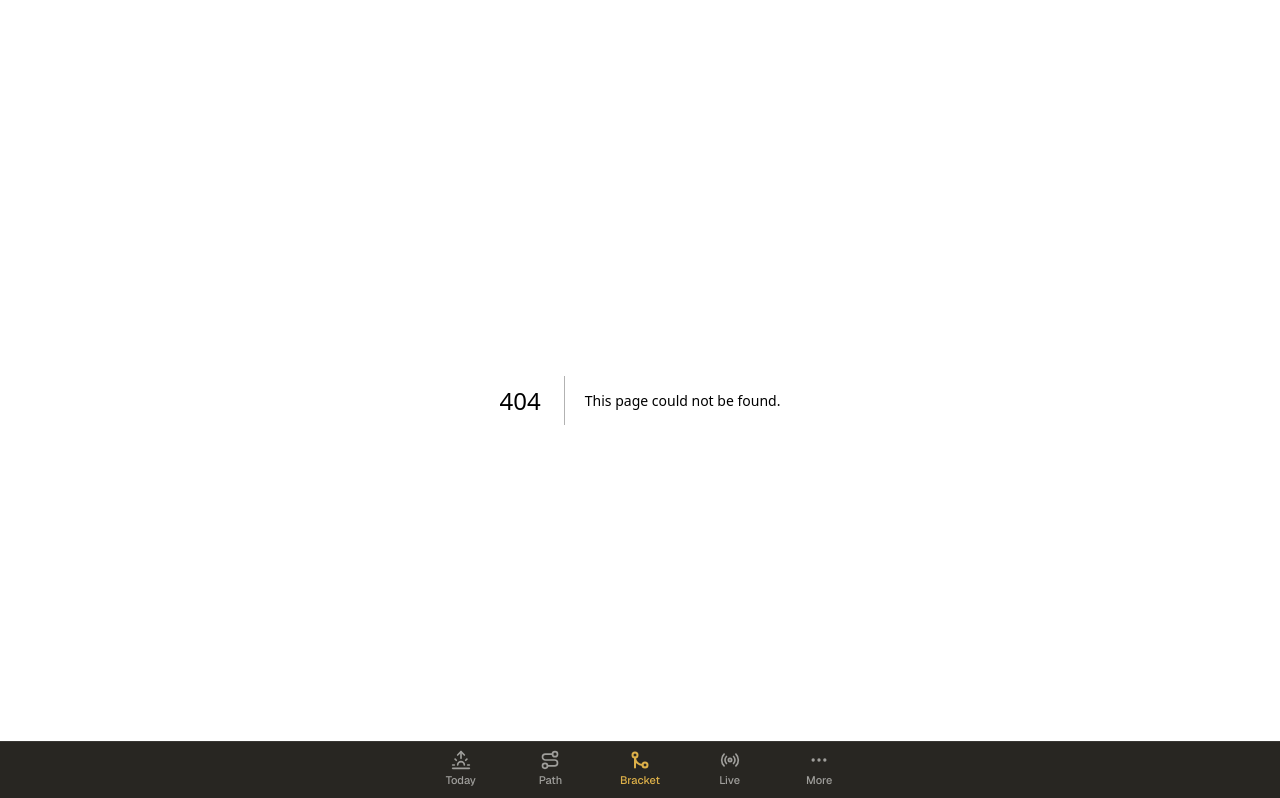
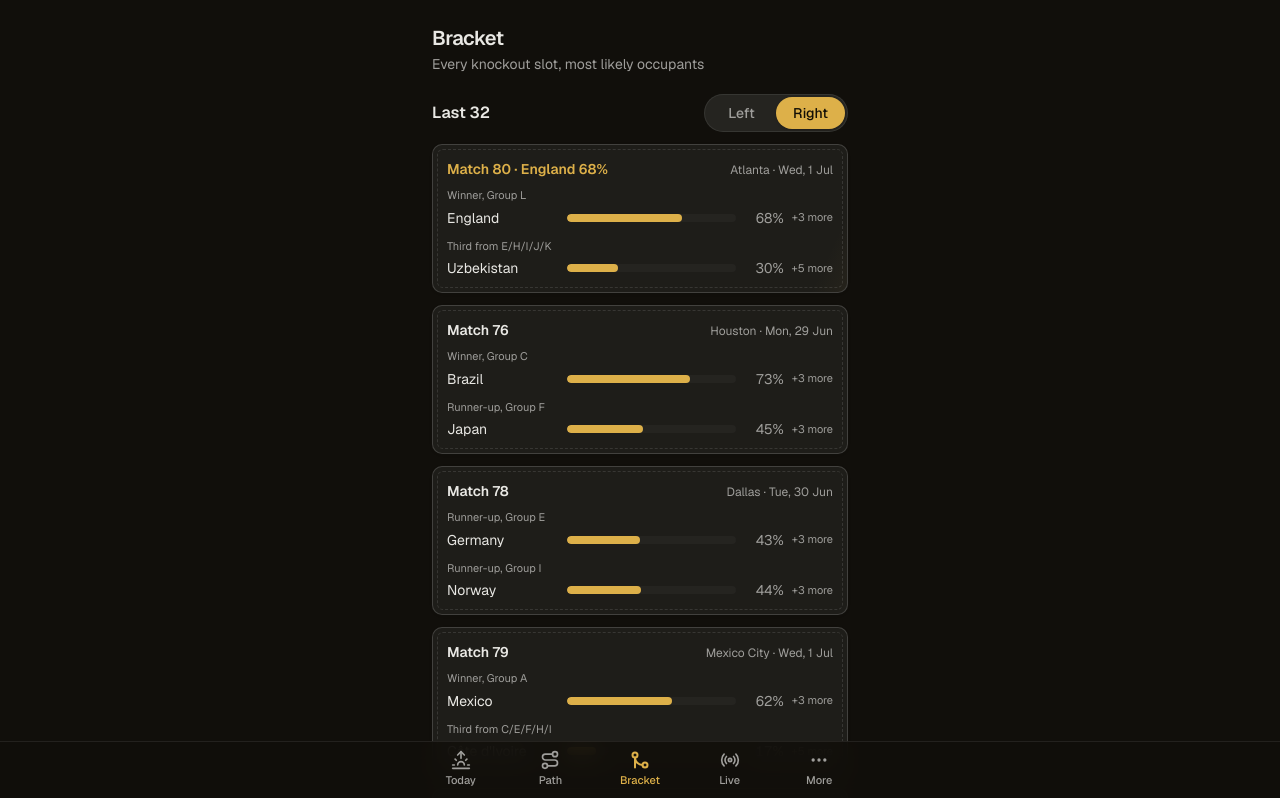
Before and after one commit to jonahanton/wolves-ai, a Next.js app in the folder web/: page /bracket in a window 1280 px wide. Before the commit this address had no page. Shown: the top 798 px of the page. Built offline with nearby package versions, Linux system fonts and the light colour scheme.

Commit message:
Add Bracket tab with slot cards and bottom sheet

```diff
--- /dev/null
+++ b/web/src/app/bracket/page.tsx
@@ -0,0 +1,19 @@
+import { BracketBoard } from "@/components/bracket/bracket-board";
+import { PageHeader } from "@/components/shell/page-header";
+import { buildBracketView } from "@/lib/bracket-view";
+import { loadLatestSnapshot } from "@/lib/load-snapshot";
+import { teamNames } from "@/lib/snapshot";
+
+export const dynamic = "force-dynamic";
+
+export default async function BracketPage() {
+  const snapshot = await loadLatestSnapshot();
+  const view = buildBracketView(snapshot, teamNames(snapshot));
+
+  return (
+    <main className="mx-auto flex w-full max-w-md flex-col gap-5 p-4">
+      <PageHeader title="Bracket" subtitle="Every knockout slot, most likely occupants" />
+      <BracketBoard view={view} />
+    </main>
+  );
+}
--- /dev/null
+++ b/web/src/components/bracket/bracket-board.tsx
@@ -0,0 +1,46 @@
+"use client";
+
+import { useState } from "react";
+import { RoundRows } from "@/components/bracket/round-rows";
+import { SlotCard } from "@/components/bracket/slot-card";
+import { SlotSheet } from "@/components/bracket/slot-sheet";
+import { Segmented } from "@/components/ui/segmented";
+import type { BracketViewModel, SlotView } from "@/lib/bracket-view";
+
+type Half = "left" | "right";
+
+interface BracketBoardProps {
+  view: BracketViewModel;
+}
+
+export function BracketBoard({ view }: BracketBoardProps) {
+  const [half, setHalf] = useState<Half>(view.englandHalf);
+  const [selected, setSelected] = useState<SlotView | null>(null);
+  const slots = half === "left" ? view.left : view.right;
+
+  return (
+    <div className="flex flex-col gap-5">
+      <section aria-label="Last 32 slots">
+        <div className="flex items-center justify-between gap-3">
+          <h2 className="font-semibold">Last 32</h2>
+          <Segmented
+            options={[
+              { value: "left", label: "Left" },
+              { value: "right", label: "Right" },
+            ]}
+            value={half}
+            onChange={setHalf}
+            className="w-36"
+          />
+        </div>
+        <div key={half} className="mt-3 flex flex-col gap-3 animate-[fade-up_260ms_var(--ease-out)]">
+          {slots.map((slot) => (
+            <SlotCard key={slot.match} slot={slot} onSelect={setSelected} />
+          ))}
+        </div>
+      </section>
+      <RoundRows rounds={view.rounds} onSelect={setSelected} />
+      <SlotSheet slot={selected} onClose={() => setSelected(null)} />
+    </div>
+  );
+}
--- /dev/null
+++ b/web/src/components/bracket/round-rows.tsx
@@ -0,0 +1,44 @@
+import { formatPct } from "@/lib/format";
+import type { RoundView, SideView, SlotView } from "@/lib/bracket-view";
+
+function sideSummary(side: SideView): string {
+  const top = side.candidates[0];
+  return top ? `${top.name} ${formatPct(top.prob)}` : side.description;
+}
+
+interface RoundRowsProps {
+  rounds: RoundView[];
+  onSelect: (slot: SlotView) => void;
+}
+
+export function RoundRows({ rounds, onSelect }: RoundRowsProps) {
+  return (
+    <div className="space-y-5">
+      {rounds.map((round) => (
+        <section key={round.stage} aria-label={round.stageLabel}>
+          <h2 className="mb-2 text-xs font-semibold tracking-wide text-muted-foreground uppercase">
+            {round.stageLabel}
+          </h2>
+          <div className="divide-y rounded-xl border bg-card">
+            {round.slots.map((slot) => (
+              <button
+                key={slot.match}
+                type="button"
+                onClick={() => onSelect(slot)}
+                className="flex w-full items-center justify-between gap-3 px-3.5 py-2.5 text-left text-sm"
+              >
+                <span className="truncate">
+                  {sideSummary(slot.home)} <span className="text-muted-foreground">v</span>{" "}
+                  {sideSummary(slot.away)}
+                </span>
+                <span className="shrink-0 text-xs text-muted-foreground">
+                  {slot.city} &middot; {slot.dateLabel}
+                </span>
+              </button>
+            ))}
+          </div>
+        </section>
+      ))}
+    </div>
+  );
+}
--- /dev/null
+++ b/web/src/components/bracket/slot-card.tsx
@@ -0,0 +1,55 @@
+import { ProbBar } from "@/components/charts/prob-bar";
+import { formatPct } from "@/lib/format";
+import { cn } from "@/lib/utils";
+import type { SideView, SlotView } from "@/lib/bracket-view";
+
+function Side({ side }: { side: SideView }) {
+  const top = side.candidates[0];
+  const more = side.candidates.length - 1;
+  return (
+    <div>
+      <p className="text-[11px] text-muted-foreground">{side.description}</p>
+      {top && (
+        <div className="mt-1 flex items-center gap-2">
+          <div className="flex-1">
+            <ProbBar label={top.name} prob={top.prob} highlight />
+          </div>
+          {more > 0 && <span className="shrink-0 text-[11px] text-muted-foreground">+{more} more</span>}
+        </div>
+      )}
+    </div>
+  );
+}
+
+interface SlotCardProps {
+  slot: SlotView;
+  onSelect: (slot: SlotView) => void;
+}
+
+export function SlotCard({ slot, onSelect }: SlotCardProps) {
+  const england = slot.englandProb > 0;
+  return (
+    <button
+      type="button"
+      onClick={() => onSelect(slot)}
+      className={cn(
+        "sticker w-full p-3.5 text-left transition-transform duration-150 active:scale-[0.99]",
+        england && "foil border-gold/60",
+      )}
+    >
+      <header className="flex items-baseline justify-between gap-2">
+        <h3 className={cn("text-sm font-semibold", england && "text-gold")}>
+          Match {slot.match}
+          {england && ` · England ${formatPct(slot.englandProb)}`}
+        </h3>
+        <span className="text-xs text-muted-foreground">
+          {slot.city} &middot; {slot.dateLabel}
+        </span>
+      </header>
+      <div className="mt-2 space-y-2.5">
+        <Side side={slot.home} />
+        <Side side={slot.away} />
+      </div>
+    </button>
+  );
+}
--- /dev/null
+++ b/web/src/components/bracket/slot-sheet.tsx
@@ -0,0 +1,53 @@
+import { ProbBar } from "@/components/charts/prob-bar";
+import { VenueChips } from "@/components/path/venue-chips";
+import { BottomSheet } from "@/components/ui/sheet";
+import type { SideView, SlotView } from "@/lib/bracket-view";
+
+function SideDistribution({ side }: { side: SideView }) {
+  return (
+    <section className="py-3">
+      <h3 className="mb-2 text-xs font-semibold tracking-wide text-muted-foreground uppercase">
+        {side.description}
+      </h3>
+      <div className="space-y-1.5">
+        {side.candidates.map((candidate, i) => (
+          <ProbBar key={candidate.teamId} label={candidate.name} prob={candidate.prob} highlight={i === 0} />
+        ))}
+      </div>
+    </section>
+  );
+}
+
+interface SlotSheetProps {
+  slot: SlotView | null;
+  onClose: () => void;
+}
+
+export function SlotSheet({ slot, onClose }: SlotSheetProps) {
+  return (
+    <BottomSheet
+      open={slot !== null}
+      onOpenChange={(open) => {
+        if (!open) onClose();
+      }}
+      title={slot ? `Match ${slot.match} · ${slot.stageLabel}` : ""}
+    >
+      {slot && (
+        <div className="pb-2">
+          <p className="flex items-center gap-2 text-sm text-muted-foreground">
+            {slot.city} &middot; {slot.dateLabel}
+            <VenueChips traits={slot.traits} />
+          </p>
+          <div className="mt-1 divide-y">
+            <SideDistribution side={slot.home} />
+            <SideDistribution side={slot.away} />
+          </div>
+          <p className="mt-1 text-xs text-muted-foreground">
+            Probabilities are how often each team lands here across the latest simulation run. The agent&apos;s
+            per-slot reasoning arrives with the daily runs.
+          </p>
+        </div>
+      )}
+    </BottomSheet>
+  );
+}
```
